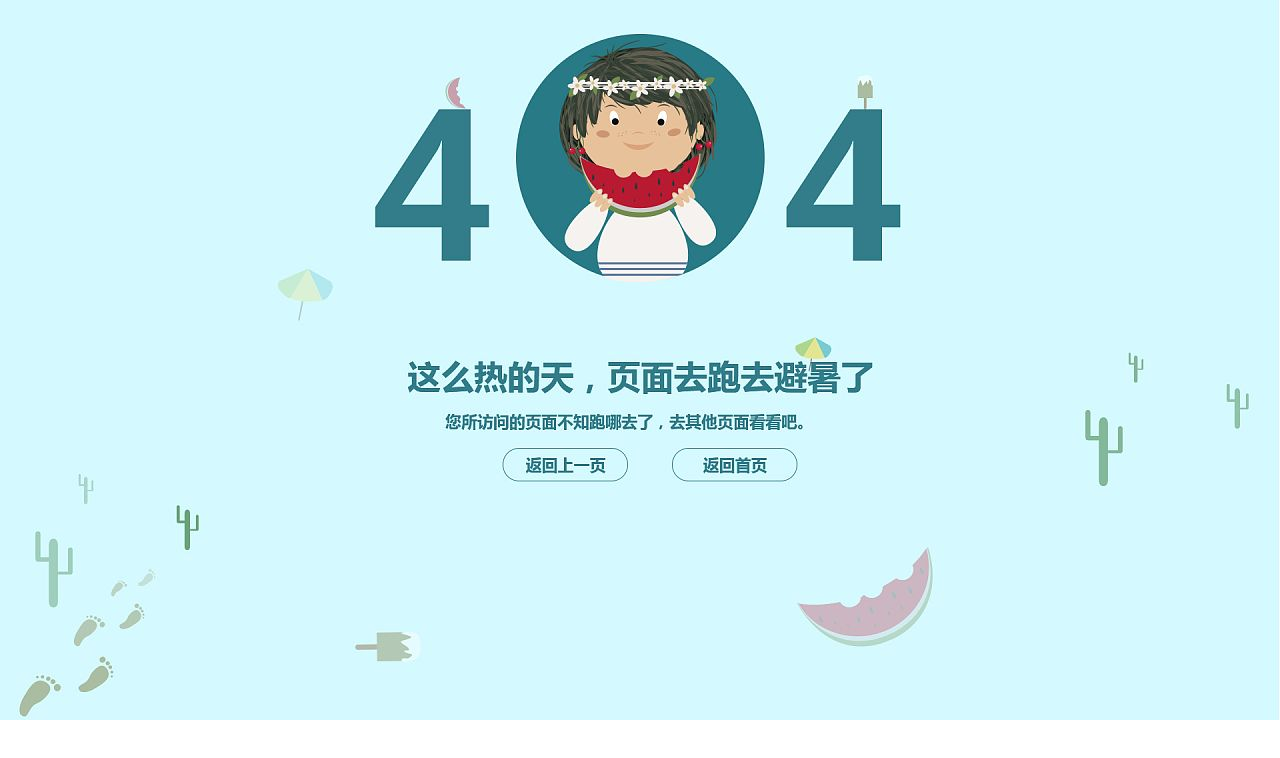
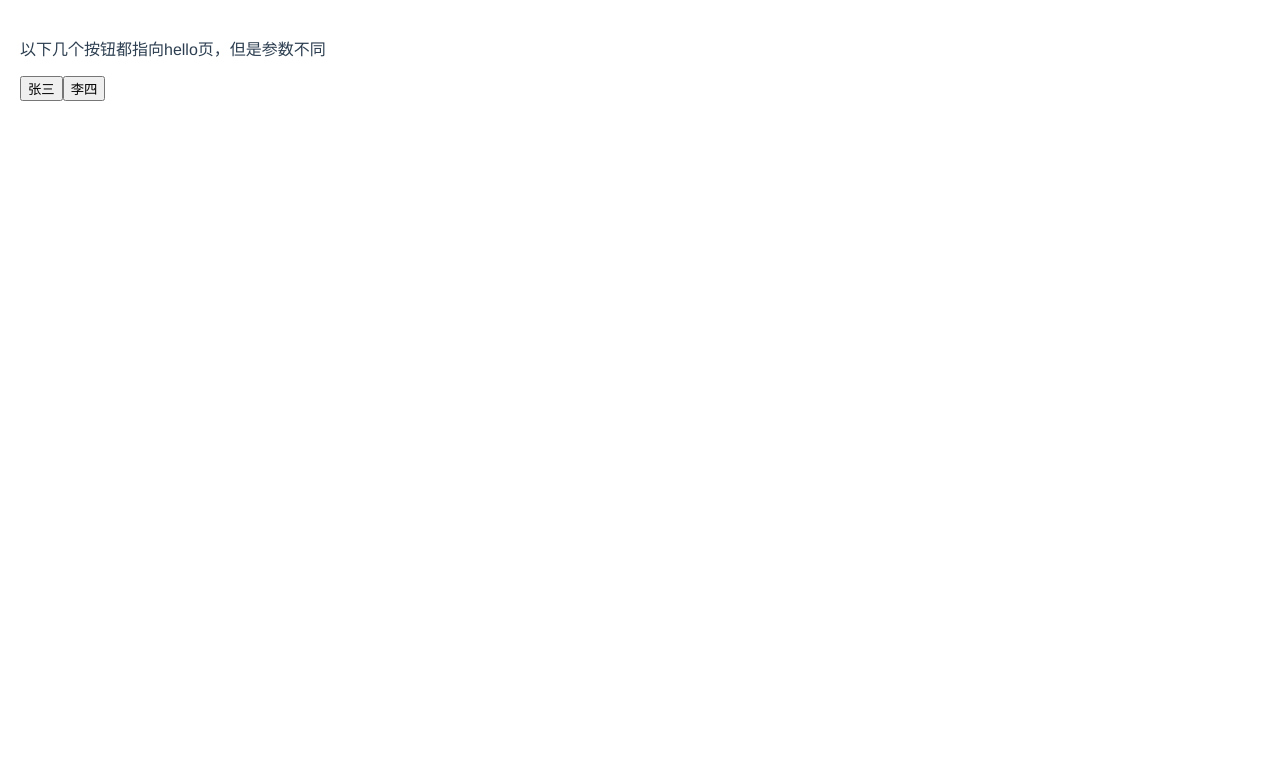
Before and after one commit to panchao1992/vue-cli-test, a Vue app: page /#/activeRouter in a window 1280 px wide. Shown: the top 758 px of the page. Built offline with nearby package versions, Linux system fonts and the light colour scheme.

Commit message:
动态路由

```diff
--- a/index.html
+++ b/index.html
@@ -3,7 +3,7 @@
   <head>
     <meta charset="utf-8">
     <meta name="viewport" content="width=device-width,initial-scale=1.0">
-    <title>demo</title>
+    <title>vue小栗子</title>
   </head>
   <body>
     <div id="app"></div>
--- /dev/null
+++ b/src/components/activeRouter.vue
@@ -0,0 +1,30 @@
+<template>
+    <div class="main">
+        <p>以下几个按钮都指向hello页，但是参数不同</p>
+        <router-link to="/hello/zhang"><button>张三</button></router-link>
+        <router-link to="/hello/li"><button>李四</button></router-link>
+    </div>
+</template>
+<script>
+export default {
+    data(){
+        return {
+
+        }
+    },
+    created(){
+
+    },
+    computed:{
+
+    },
+    methods:{
+
+    }
+}
+</script>
+<style scoped>
+.main{
+    padding: 20px;
+}
+</style>
--- /dev/null
+++ b/src/components/hello.vue
@@ -0,0 +1,30 @@
+<template>
+    <div class="main">
+        hello {{msg}}
+    </div>
+</template>
+<script>
+export default {
+    data(){
+        return {
+            msg:''
+        }
+    },
+    created(){
+        console.log(this.$route)
+        this.msg = this.$route.params.id
+    },
+    computed:{
+
+    },
+    methods:{
+
+    }
+}
+</script>
+<style scoped>
+.main{
+    padding: 20px;
+    font-size: 22px;
+}
+</style>
--- a/src/components/menu.vue
+++ b/src/components/menu.vue
@@ -5,12 +5,17 @@
             <li><router-link to='/filter'>filter过滤器</router-link></li>
             <li><router-link to='/if-else'>if-else</router-link></li>
             <li><router-link to='/vuex'>vuex</router-link></li>
+            <li><router-link to='/activeRouter'>动态路由</router-link></li>
+            <li><router-link to='/nestingRouter'>嵌套路由</router-link></li>
         </ol>
+        <router-view></router-view>
     </div>
 </template>
 <script>
 export default {
-
+    mounted(){
+        console.log(this.$route)
+    }
 }
 </script>
 <style scope lang='less'>
--- /dev/null
+++ b/src/components/nestingRouter.vue
@@ -0,0 +1,30 @@
+<template>
+    <div class="main">
+        <p>此页面包含自己的 < router-view ></p>
+        <router-link to="/hello/zhang"><button>张三</button></router-link>
+        <router-link to="/hello/li"><button>李四</button></router-link>
+    </div>
+</template>
+<script>
+export default {
+    data(){
+        return {
+
+        }
+    },
+    created(){
+
+    },
+    computed:{
+
+    },
+    methods:{
+
+    }
+}
+</script>
+<style scoped>
+.main{
+    padding: 20px;
+}
+</style>
--- a/src/router/index.js
+++ b/src/router/index.js
@@ -6,15 +6,22 @@ const fa = ()=> import('@/components/fa')
 const filter = ()=> import('@/components/filter')
 const ifelse = ()=> import('@/components/if-else')
 const vuex = ()=> import('@/components/vuex')
+const activeRouter = ()=> import('@/components/activeRouter')
+const hello = ()=> import('@/components/hello')
+const nestingRouter = ()=> import('@/components/nestingRouter')
 Vue.use(Router)
 
 export default new Router({
   routes: [
     {
       path: '/',
+      redirect:'/home'
+    },
+    {
+      path: '/home',
       name: 'menu',
       component: menu,
-      alias:'/home'
+      alias:['/menu'] //别名
     },
     {
       path:'*',
@@ -41,5 +48,20 @@ export default new Router({
       name: 'vuex',
       component: vuex
     },
+    {
+      path: '/activeRouter',
+      name: 'activeRouter',
+      component: activeRouter
+    },
+    {
+      path: '/hello/:id',
+      name: 'hello',
+      component: hello
+    },
+    {
+      path: '/nestingRouter',
+      name: 'nestingRouter',
+      component: nestingRouter
+    },
   ]
 })
```
